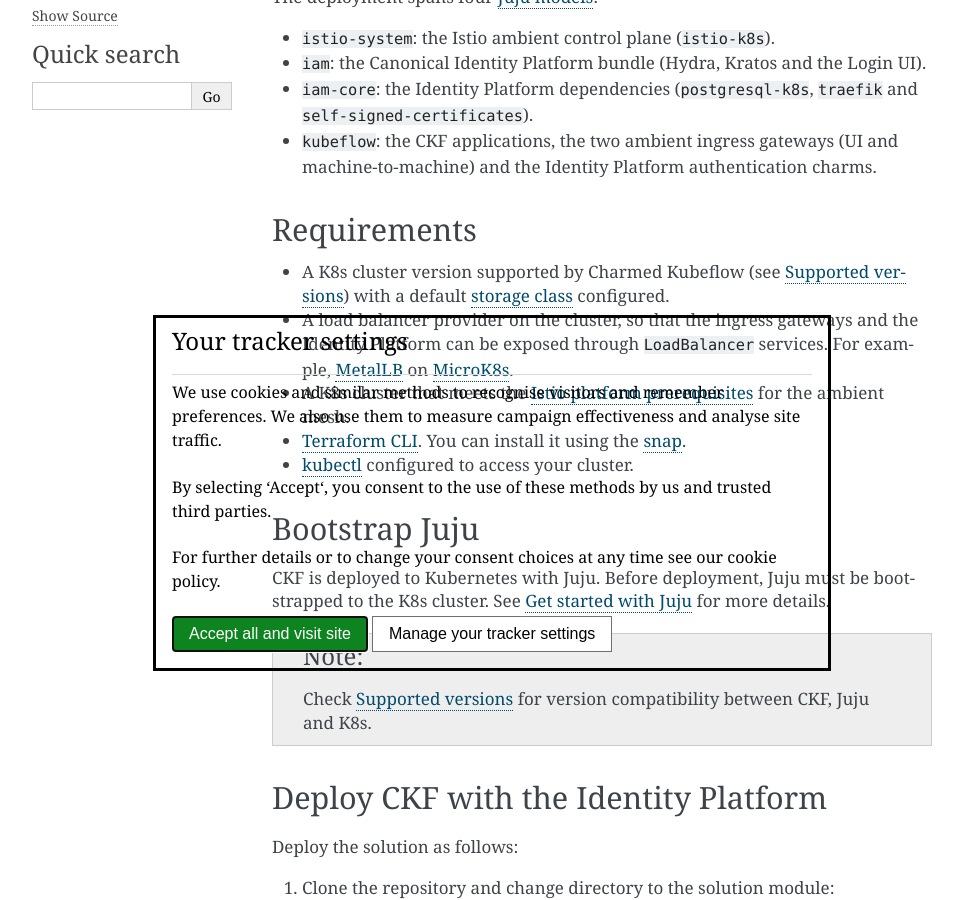
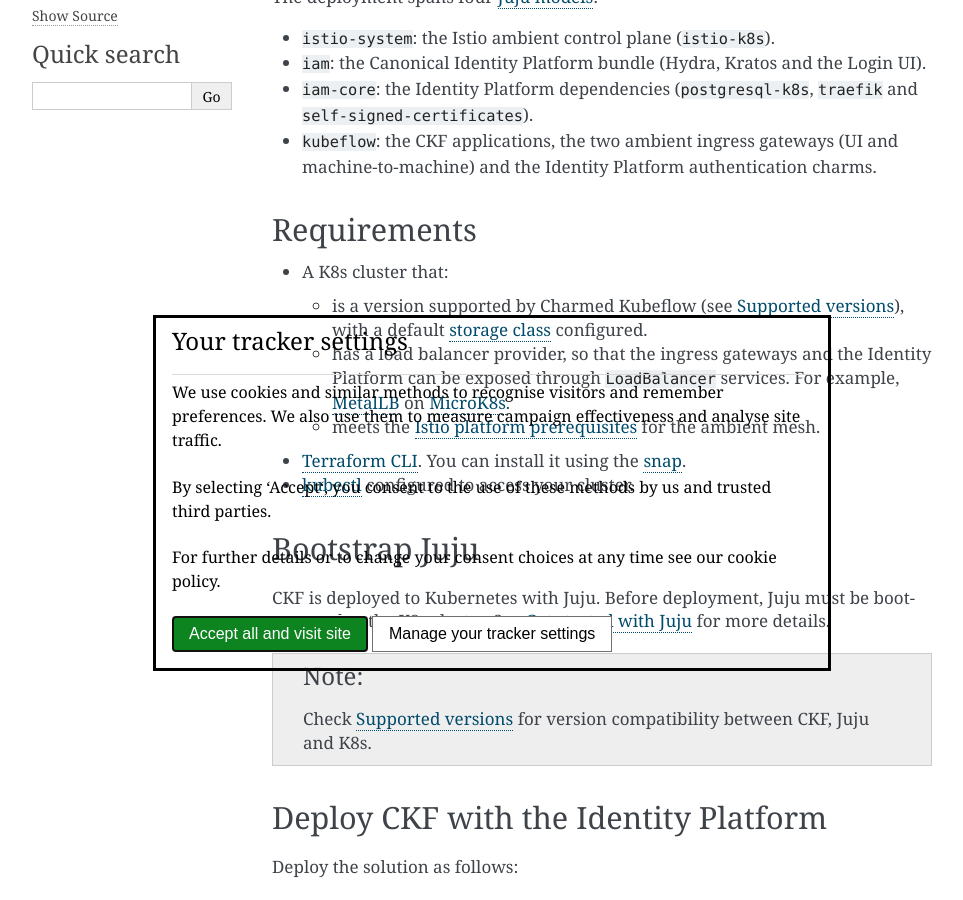
Before and after one commit to canonical/charmed-kubeflow-documentation, a Sphinx documentation site: the page built from docs/how-to/install/install-terraform-identity.rst, in a window 1280 px wide and 900 px high, scrolled down 439 px. Shown: the whole window, without its empty margins (148-1111 px from the left). Built offline with Sphinx 7.4.7, drawn with Linux system fonts in a browser that asks for light colours.

Commit message:
docs: group K8s cluster requirements into subpoints

```diff
--- a/docs/how-to/install/install-terraform-identity.rst
+++ b/docs/how-to/install/install-terraform-identity.rst
@@ -26,9 +26,11 @@
 Requirements
 ---------------------
 
-* A K8s cluster version supported by Charmed Kubeflow (see :ref:`Supported versions <supported_kubeflow_versions>`) with a default `storage class <https://kubernetes.io/docs/concepts/storage/storage-classes/>`_ configured.
-* A load balancer provider on the cluster, so that the ingress gateways and the Identity Platform can be exposed through ``LoadBalancer`` services. For example, `MetalLB <https://metallb.io/>`_ on `MicroK8s`_.
-* A K8s cluster that meets the `Istio platform prerequisites`_ for the ambient mesh.
+* A K8s cluster that:
+
+  * is a version supported by Charmed Kubeflow (see :ref:`Supported versions <supported_kubeflow_versions>`), with a default `storage class <https://kubernetes.io/docs/concepts/storage/storage-classes/>`_ configured.
+  * has a load balancer provider, so that the ingress gateways and the Identity Platform can be exposed through ``LoadBalancer`` services. For example, `MetalLB <https://metallb.io/>`_ on `MicroK8s`_.
+  * meets the `Istio platform prerequisites`_ for the ambient mesh.
 * `Terraform CLI <https://developer.hashicorp.com/terraform/cli>`_. You can install it using the `snap`_.
 * `kubectl <https://kubernetes.io/docs/reference/kubectl/>`_ configured to access your cluster.
 
```
